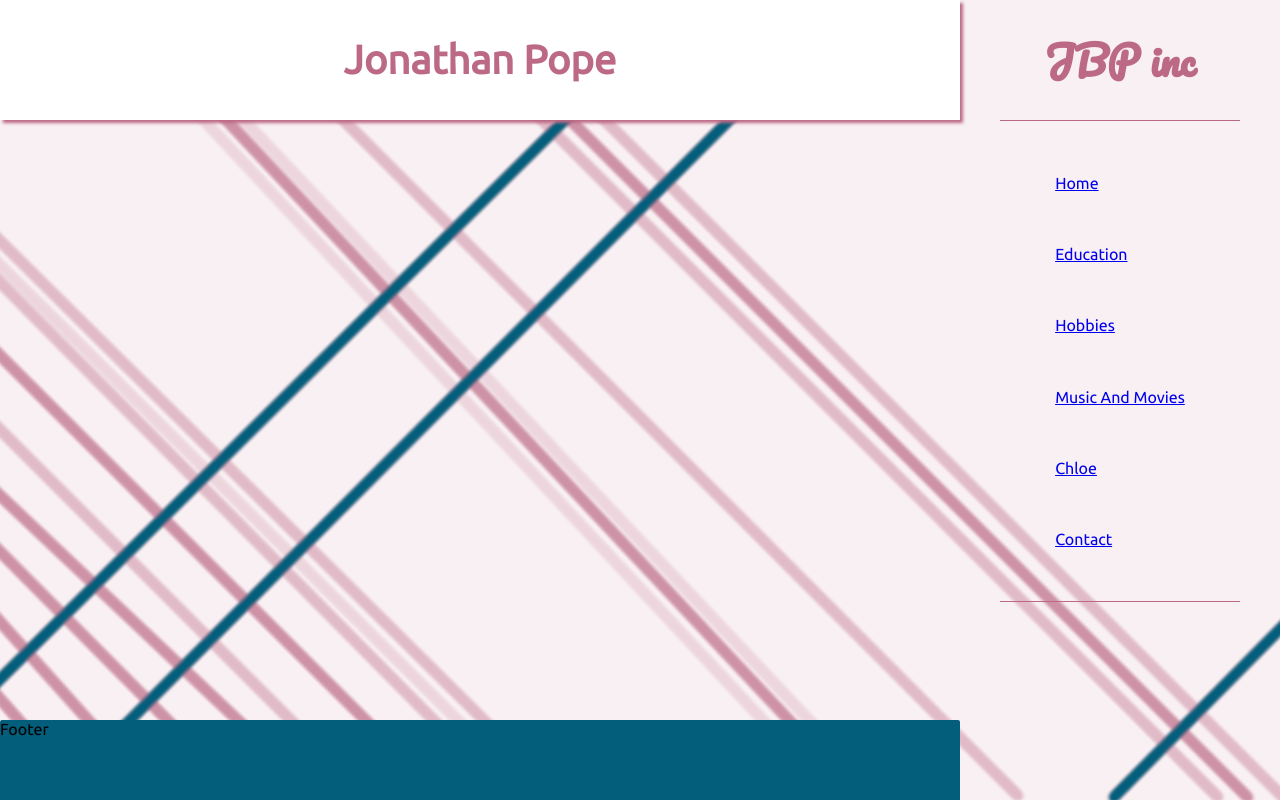
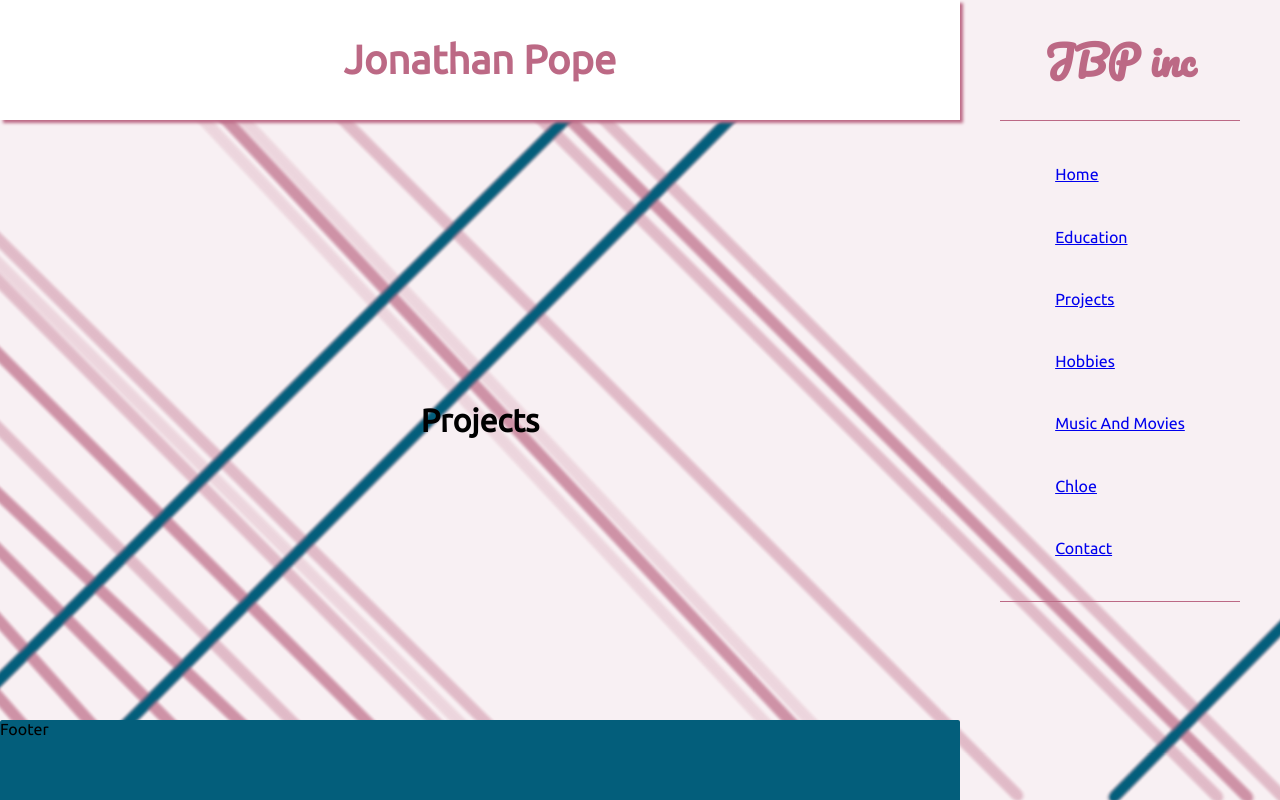
Before and after one commit to popejb1116/jbp-website-ui, a Svelte app: page /projects in a window 1280 px wide. Built offline with nearby package versions, Linux system fonts and the light colour scheme.

Commit message:
Empty project page wired up

```diff
--- a/src/layout/aside/Aside.svelte
+++ b/src/layout/aside/Aside.svelte
@@ -40,6 +40,7 @@
       <nav class='aside-nav'>
          <Link type="aside" to="/">Home</Link>
          <Link type="aside" to="/education">Education</Link>
+         <Link type="aside" to="/projects">Projects</Link>
          <Link type="aside" to="/hobbies">Hobbies</Link>
          <Link type="aside" to="/musicandmovies">Music And Movies</Link>
          <Link type="aside" to="/chloe">Chloe</Link>
--- a/src/layout/pages/Pages.svelte
+++ b/src/layout/pages/Pages.svelte
@@ -2,6 +2,7 @@
    import {Route} from 'svelte-routing'
    import Home from './home/Home.svelte'
    import Education from './education/Education.svelte'
+   import Projects from './projects/Projects.svelte'
    import Hobbies from './hobbies/Hobbies.svelte'
    import MusicAndMovies from './musicAndMovies/MusicAndMovies.svelte'
    import Chloe from './chloe/Chloe.svelte'
@@ -35,6 +36,7 @@
    <Router url="{url}">
       <Route path="/" component={Home}/>
       <Route path="/education" component={Education}/>
+      <Route path="/projects" component={Projects}/>
       <Route path="/hobbies" component={Hobbies}/>
       <Route path="/musicandmovies" component={MusicAndMovies}/>
       <Route path="/chloe" component={Chloe}/>
--- /dev/null
+++ b/src/layout/pages/projects/Projects.svelte
@@ -0,0 +1 @@
+<h1>Projects</h1>
```
